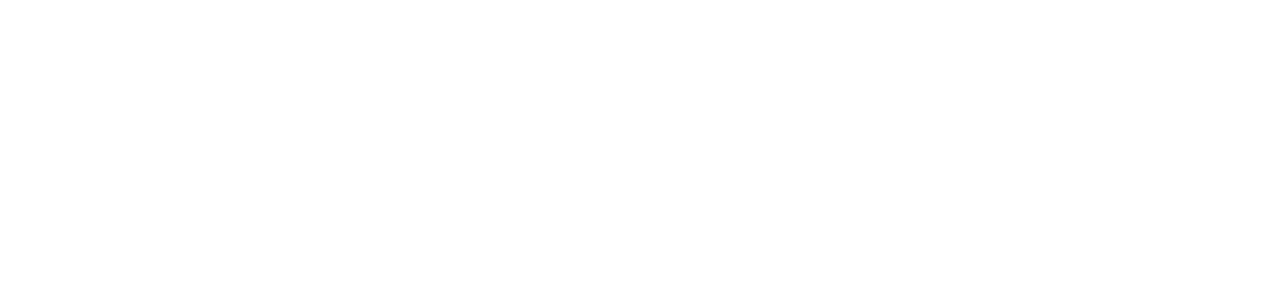
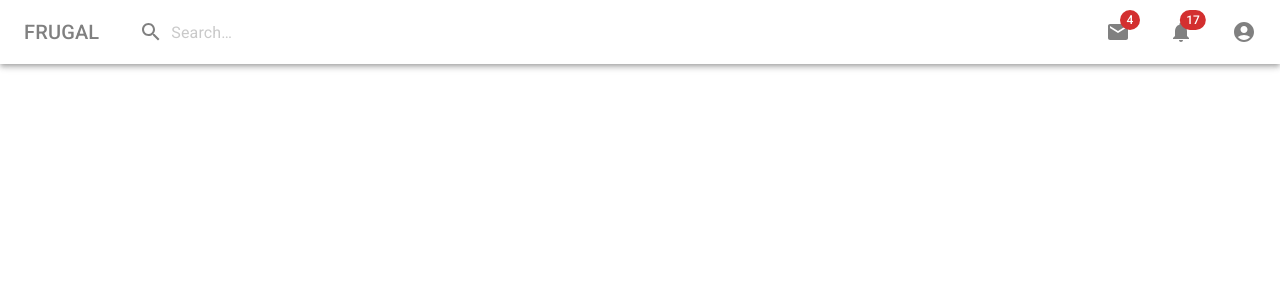
Before and after one commit to TheChrisader/expense-tracker, a React (Create React App) app in the folder client/: page / in a window 1280 px wide. Shown: the top 300 px of the page. Built offline with nearby package versions, Linux system fonts and the light colour scheme.

Commit message:
create navbar component

```diff
--- a/client/src/App.js
+++ b/client/src/App.js
@@ -1,5 +1,12 @@
+import { Box } from "@mui/material";
+import Navbar from "./components/Navbar";
+
 function App() {
-  return <div></div>;
+  return (
+    <Box>
+      <Navbar />
+    </Box>
+  );
 }
 
 export default App;
--- /dev/null
+++ b/client/src/components/Navbar.jsx
@@ -0,0 +1,237 @@
+import * as React from "react";
+import { styled, alpha } from "@mui/material/styles";
+import AppBar from "@mui/material/AppBar";
+import Box from "@mui/material/Box";
+import Toolbar from "@mui/material/Toolbar";
+import IconButton from "@mui/material/IconButton";
+import Typography from "@mui/material/Typography";
+import InputBase from "@mui/material/InputBase";
+import Badge from "@mui/material/Badge";
+import MenuItem from "@mui/material/MenuItem";
+import Menu from "@mui/material/Menu";
+import MenuIcon from "@mui/icons-material/Menu";
+import SearchIcon from "@mui/icons-material/Search";
+import AccountCircle from "@mui/icons-material/AccountCircle";
+import MailIcon from "@mui/icons-material/Mail";
+import NotificationsIcon from "@mui/icons-material/Notifications";
+import MoreIcon from "@mui/icons-material/MoreVert";
+
+const Search = styled("div")(({ theme }) => ({
+  position: "relative",
+  borderRadius: theme.shape.borderRadius,
+  backgroundColor: alpha(theme.palette.common.white, 0.15),
+  "&:hover": {
+    backgroundColor: alpha(theme.palette.common.white, 0.25),
+  },
+  marginRight: theme.spacing(2),
+  marginLeft: 0,
+  width: "100%",
+  [theme.breakpoints.up("sm")]: {
+    marginLeft: theme.spacing(3),
+    width: "auto",
+  },
+}));
+
+const SearchIconWrapper = styled("div")(({ theme }) => ({
+  padding: theme.spacing(0, 2),
+  height: "100%",
+  position: "absolute",
+  pointerEvents: "none",
+  display: "flex",
+  alignItems: "center",
+  justifyContent: "center",
+}));
+
+const StyledInputBase = styled(InputBase)(({ theme }) => ({
+  color: "inherit",
+  "& .MuiInputBase-input": {
+    padding: theme.spacing(1, 1, 1, 0),
+    // vertical padding + font size from searchIcon
+    paddingLeft: `calc(1em + ${theme.spacing(4)})`,
+    transition: theme.transitions.create("width"),
+    width: "100%",
+    [theme.breakpoints.up("md")]: {
+      width: "20ch",
+    },
+  },
+}));
+
+export default function PrimarySearchAppBar() {
+  const [anchorEl, setAnchorEl] = React.useState(null);
+  const [mobileMoreAnchorEl, setMobileMoreAnchorEl] = React.useState(null);
+
+  const isMenuOpen = Boolean(anchorEl);
+  const isMobileMenuOpen = Boolean(mobileMoreAnchorEl);
+
+  const handleProfileMenuOpen = (event) => {
+    setAnchorEl(event.currentTarget);
+  };
+
+  const handleMobileMenuClose = () => {
+    setMobileMoreAnchorEl(null);
+  };
+
+  const handleMenuClose = () => {
+    setAnchorEl(null);
+    handleMobileMenuClose();
+  };
+
+  const handleMobileMenuOpen = (event) => {
+    setMobileMoreAnchorEl(event.currentTarget);
+  };
+
+  const menuId = "primary-search-account-menu";
+  const renderMenu = (
+    <Menu
+      anchorEl={anchorEl}
+      anchorOrigin={{
+        vertical: "top",
+        horizontal: "right",
+      }}
+      id={menuId}
+      keepMounted
+      transformOrigin={{
+        vertical: "top",
+        horizontal: "right",
+      }}
+      open={isMenuOpen}
+      onClose={handleMenuClose}
+    >
+      <MenuItem onClick={handleMenuClose}>Profile</MenuItem>
+      <MenuItem onClick={handleMenuClose}>My account</MenuItem>
+    </Menu>
+  );
+
+  const mobileMenuId = "primary-search-account-menu-mobile";
+  const renderMobileMenu = (
+    <Menu
+      anchorEl={mobileMoreAnchorEl}
+      anchorOrigin={{
+        vertical: "top",
+        horizontal: "right",
+      }}
+      id={mobileMenuId}
+      keepMounted
+      transformOrigin={{
+        vertical: "top",
+        horizontal: "right",
+      }}
+      open={isMobileMenuOpen}
+      onClose={handleMobileMenuClose}
+    >
+      <MenuItem>
+        <IconButton size="large" aria-label="show 4 new mails" color="inherit">
+          <Badge badgeContent={4} color="error">
+            <MailIcon />
+          </Badge>
+        </IconButton>
+        <p>Messages</p>
+      </MenuItem>
+      <MenuItem>
+        <IconButton
+          size="large"
+          aria-label="show 17 new notifications"
+          color="inherit"
+        >
+          <Badge badgeContent={17} color="error">
+            <NotificationsIcon />
+          </Badge>
+        </IconButton>
+        <p>Notifications</p>
+      </MenuItem>
+      <MenuItem onClick={handleProfileMenuOpen}>
+        <IconButton
+          size="large"
+          aria-label="account of current user"
+          aria-controls="primary-search-account-menu"
+          aria-haspopup="true"
+          color="inherit"
+        >
+          <AccountCircle />
+        </IconButton>
+        <p>Profile</p>
+      </MenuItem>
+    </Menu>
+  );
+
+  return (
+    <Box sx={{ flexGrow: 1 }}>
+      <AppBar position="sticky" sx={{ backgroundColor: "transparent" }}>
+        <Toolbar sx={{ color: "gray" }}>
+          <IconButton
+            size="large"
+            edge="start"
+            color="inherit"
+            aria-label="open drawer"
+            sx={{ mr: 2, display: { xs: "block", md: "none" } }}
+          >
+            <MenuIcon />
+          </IconButton>
+          <Typography
+            variant="h6"
+            noWrap
+            component="div"
+            sx={{ display: { xs: "none", sm: "block" } }}
+          >
+            FRUGAL
+          </Typography>
+          <Search>
+            <SearchIconWrapper>
+              <SearchIcon />
+            </SearchIconWrapper>
+            <StyledInputBase
+              placeholder="Search…"
+              inputProps={{ "aria-label": "search" }}
+            />
+          </Search>
+          <Box sx={{ flexGrow: 1 }} />
+          <Box sx={{ display: { xs: "none", md: "flex" }, gap: "15px" }}>
+            <IconButton
+              size="large"
+              aria-label="show 4 new mails"
+              color="inherit"
+            >
+              <Badge badgeContent={4} color="error">
+                <MailIcon />
+              </Badge>
+            </IconButton>
+            <IconButton
+              size="large"
+              aria-label="show 17 new notifications"
+              color="inherit"
+            >
+              <Badge badgeContent={17} color="error">
+                <NotificationsIcon />
+              </Badge>
+            </IconButton>
+            <IconButton
+              size="large"
+              edge="end"
+              aria-label="account of current user"
+              aria-controls={menuId}
+              aria-haspopup="true"
+              onClick={handleProfileMenuOpen}
+              color="inherit"
+            >
+              <AccountCircle />
+            </IconButton>
+          </Box>
+          <Box sx={{ display: { xs: "flex", md: "none" } }}>
+            <IconButton
+              size="large"
+              aria-label="show more"
+              aria-controls={mobileMenuId}
+              aria-haspopup="true"
+              onClick={handleMobileMenuOpen}
+              color="inherit"
+            >
+              <MoreIcon />
+            </IconButton>
+          </Box>
+        </Toolbar>
+      </AppBar>
+      {renderMobileMenu}
+      {renderMenu}
+    </Box>
+  );
+}
```
